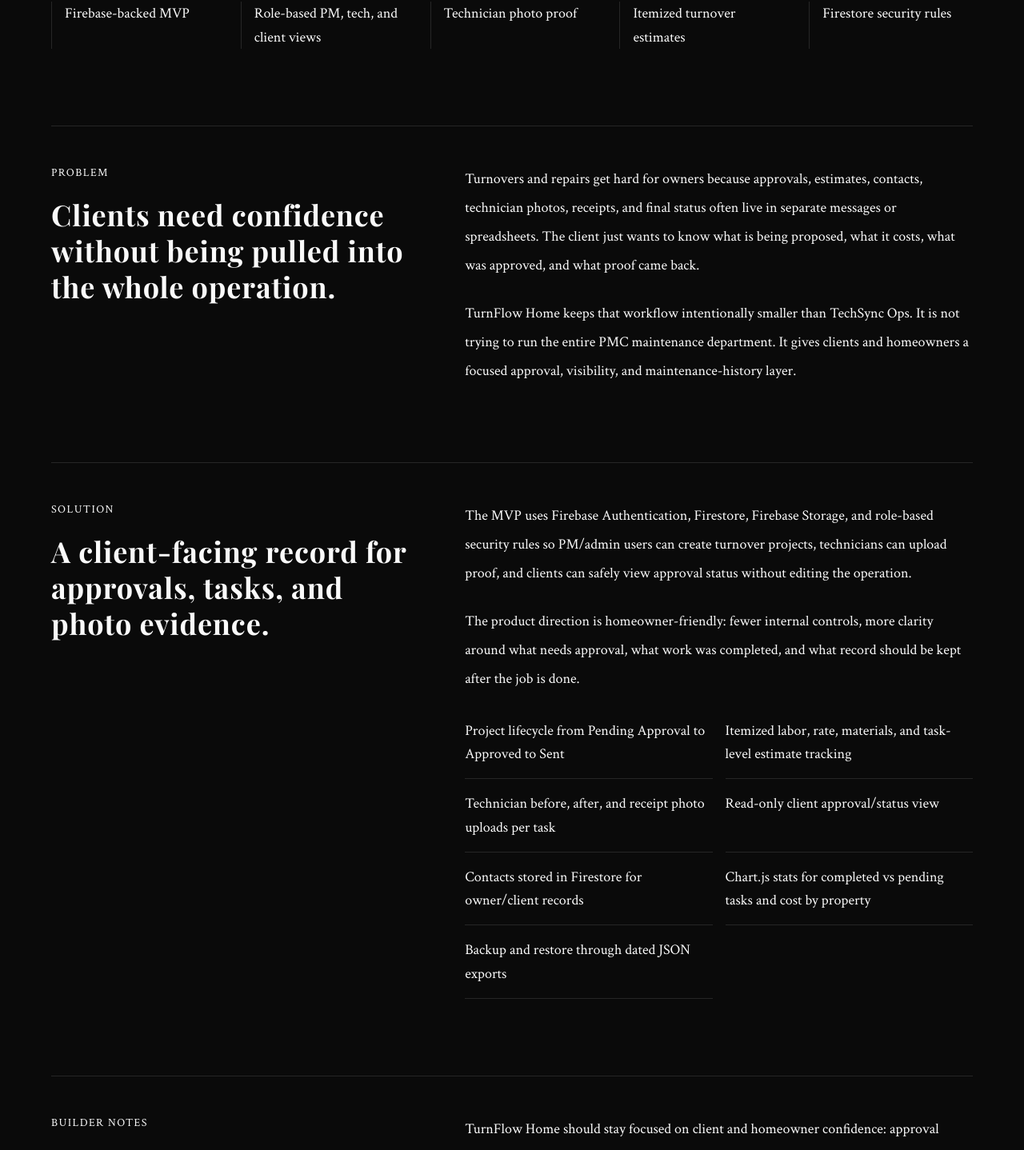
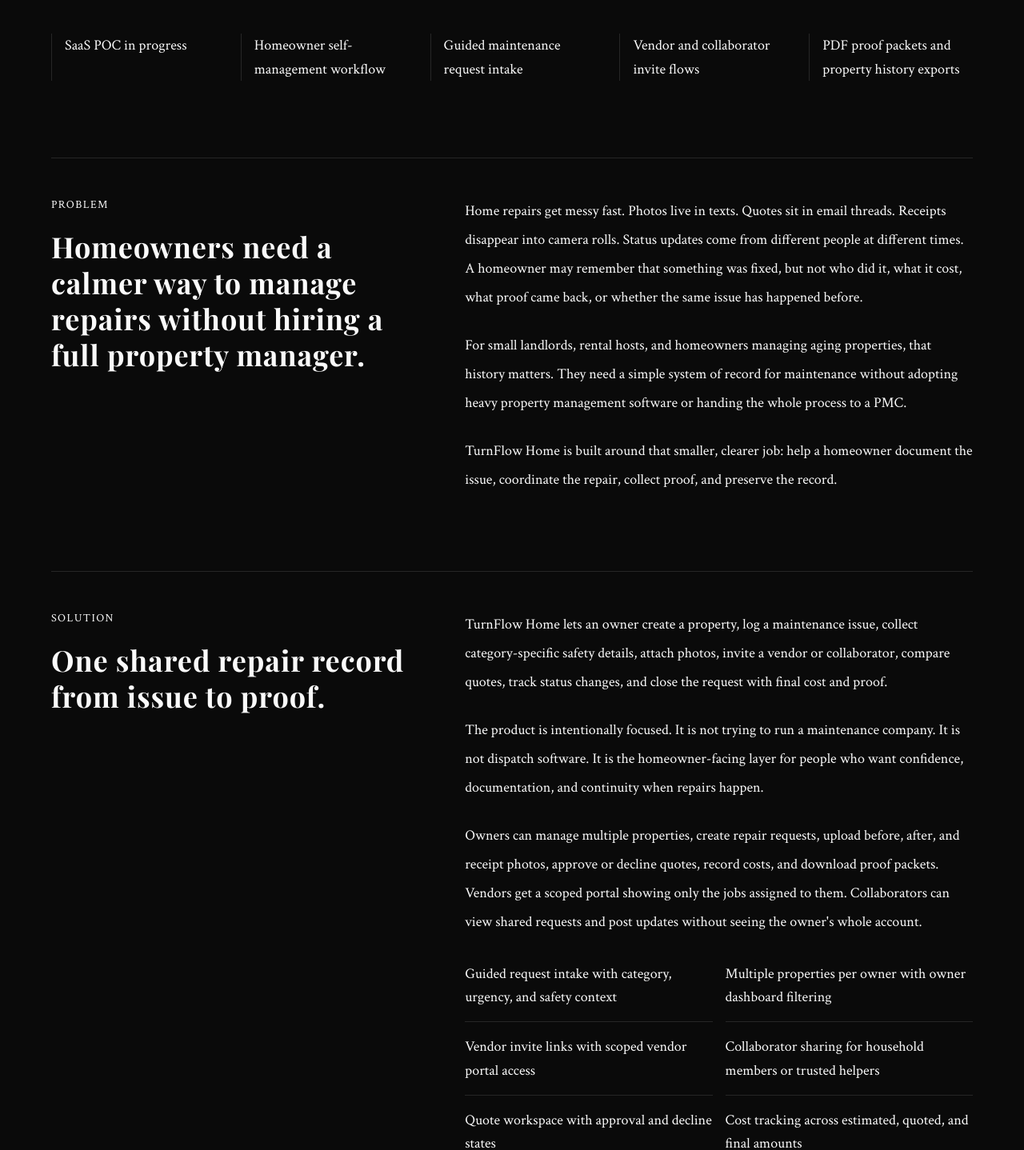
Before and after one commit to hypnoticdata777/calmCommandCenter, a React (Vite) app: page /work in a window 1280 px wide. Shown: the part 10504-11942 px from the top of the page at 80% size. Built offline with nearby package versions, Linux system fonts and the light colour scheme.

Commit message:
Update TurnFlow Home case study positioning

```diff
--- a/src/app/pages/Work.tsx
+++ b/src/app/pages/Work.tsx
@@ -142,21 +142,47 @@
 ];
 
 const turnFlowFacts = [
-  "Firebase-backed MVP",
-  "Role-based PM, tech, and client views",
-  "Technician photo proof",
-  "Itemized turnover estimates",
-  "Firestore security rules",
+  "SaaS POC in progress",
+  "Homeowner self-management workflow",
+  "Guided maintenance request intake",
+  "Vendor and collaborator invite flows",
+  "PDF proof packets and property history exports",
 ];
 
 const turnFlowFeatures = [
-  "Project lifecycle from Pending Approval to Approved to Sent",
-  "Itemized labor, rate, materials, and task-level estimate tracking",
-  "Technician before, after, and receipt photo uploads per task",
-  "Read-only client approval/status view",
-  "Contacts stored in Firestore for owner/client records",
-  "Chart.js stats for completed vs pending tasks and cost by property",
-  "Backup and restore through dated JSON exports",
+  "Guided request intake with category, urgency, and safety context",
+  "Multiple properties per owner with owner dashboard filtering",
+  "Vendor invite links with scoped vendor portal access",
+  "Collaborator sharing for household members or trusted helpers",
+  "Quote workspace with approval and decline states",
+  "Cost tracking across estimated, quoted, and final amounts",
+  "Append-only decision log for status and quote changes",
+  "Completion proof workflow with final cost and evidence capture",
+  "Photo uploads for before, after, receipt, and other evidence",
+  "Property document vault for receipts, warranties, manuals, invoices, and inspections",
+  "Recurring maintenance calendar with due-soon and overdue tracking",
+  "PDF proof packets plus PDF, CSV, and JSON export paths",
+];
+
+const turnFlowCurrentBuild = [
+  "Next.js App Router and TypeScript",
+  "Neon Postgres with Drizzle ORM",
+  "Auth.js / NextAuth credentials authentication",
+  "Server Actions with role and ownership checks",
+  "Vercel Blob for photo and document uploads",
+  "Resend-ready notification flow with delivery logging",
+  "Vercel Cron for recurring maintenance reminder digests",
+  "Owner, vendor, and collaborator portals",
+];
+
+const turnFlowNextSteps = [
+  "Public-safe hosted demo",
+  "Updated screenshots from the Next.js version",
+  "Self-serve onboarding for first property and first request",
+  "Production-ready database migration flow",
+  "Stronger server-side validation around completion proof and request status",
+  "Clearer SaaS positioning for homeowners who do not want a PMC",
+  "Early pricing test for small landlords and rental hosts",
 ];
 
 const turnFlowLinks = [
@@ -826,14 +852,15 @@
           <div className="max-w-4xl space-y-8">
             <SectionLabel>Work / Case Study 04</SectionLabel>
             <h2 className="text-4xl md:text-6xl font-bold tracking-wide leading-tight">
-              TurnFlow Home: client-side maintenance approvals with proof built
-              in.
+              TurnFlow Home: homeowner maintenance records with proof built in.
             </h2>
             <p className="max-w-3xl text-lg md:text-xl leading-loose text-foreground/70">
-              A Firebase-backed MVP for homeowners and owner clients who need a
-              calmer way to review turnover work, understand itemized estimates,
-              watch approval status, and keep technician photo proof in one
-              shared record without needing the whole PMC command center.
+              A homeowner-first maintenance tracker for people who manage
+              repairs themselves and do not want to hand the whole process to a
+              property management company. TurnFlow Home keeps the repair
+              record in one place: what broke, what proof was collected, who
+              was invited, what was quoted, what changed, what was approved,
+              and what was finally completed.
             </p>
 
             <div className="flex flex-wrap gap-3">
@@ -875,24 +902,30 @@
           <div className="space-y-5">
             <SectionLabel>Problem</SectionLabel>
             <h2 className="text-3xl md:text-4xl font-bold leading-tight tracking-wide">
-              Clients need confidence without being pulled into the whole
-              operation.
+              Homeowners need a calmer way to manage repairs without hiring a
+              full property manager.
             </h2>
           </div>
 
           <div className="space-y-6 text-lg leading-loose text-foreground/70">
             <p>
-              Turnovers and repairs get hard for owners because approvals,
-              estimates, contacts, technician photos, receipts, and final status
-              often live in separate messages or spreadsheets. The client just
-              wants to know what is being proposed, what it costs, what was
-              approved, and what proof came back.
+              Home repairs get messy fast. Photos live in texts. Quotes sit in
+              email threads. Receipts disappear into camera rolls. Status
+              updates come from different people at different times. A
+              homeowner may remember that something was fixed, but not who did
+              it, what it cost, what proof came back, or whether the same issue
+              has happened before.
             </p>
             <p>
-              TurnFlow Home keeps that workflow intentionally smaller than
-              TechSync Ops. It is not trying to run the entire PMC maintenance
-              department. It gives clients and homeowners a focused approval,
-              visibility, and maintenance-history layer.
+              For small landlords, rental hosts, and homeowners managing aging
+              properties, that history matters. They need a simple system of
+              record for maintenance without adopting heavy property management
+              software or handing the whole process to a PMC.
+            </p>
+            <p className="text-foreground/90">
+              TurnFlow Home is built around that smaller, clearer job: help a
+              homeowner document the issue, coordinate the repair, collect
+              proof, and preserve the record.
             </p>
           </div>
         </motion.section>
@@ -907,23 +940,32 @@
           <div className="space-y-5">
             <SectionLabel>Solution</SectionLabel>
             <h2 className="text-3xl md:text-4xl font-bold leading-tight tracking-wide">
-              A client-facing record for approvals, tasks, and photo evidence.
+              One shared repair record from issue to proof.
             </h2>
           </div>
 
           <div className="space-y-8">
             <div className="space-y-6 text-lg leading-loose text-foreground/70">
               <p>
-                The MVP uses Firebase Authentication, Firestore, Firebase
-                Storage, and role-based security rules so PM/admin users can
-                create turnover projects, technicians can upload proof, and
-                clients can safely view approval status without editing the
-                operation.
+                TurnFlow Home lets an owner create a property, log a
+                maintenance issue, collect category-specific safety details,
+                attach photos, invite a vendor or collaborator, compare quotes,
+                track status changes, and close the request with final cost and
+                proof.
               </p>
               <p className="text-foreground/90">
-                The product direction is homeowner-friendly: fewer internal
-                controls, more clarity around what needs approval, what work was
-                completed, and what record should be kept after the job is done.
+                The product is intentionally focused. It is not trying to run a
+                maintenance company. It is not dispatch software. It is the
+                homeowner-facing layer for people who want confidence,
+                documentation, and continuity when repairs happen.
+              </p>
+              <p>
+                Owners can manage multiple properties, create repair requests,
+                upload before, after, and receipt photos, approve or decline
+                quotes, record costs, and download proof packets. Vendors get a
+                scoped portal showing only the jobs assigned to them.
+                Collaborators can view shared requests and post updates without
+                seeing the owner's whole account.
               </p>
             </div>
 
@@ -948,26 +990,105 @@
           className="grid gap-12 border-t border-foreground/10 pt-12 lg:grid-cols-[0.85fr_1.15fr]"
         >
           <div className="space-y-5">
+            <SectionLabel>Current Build</SectionLabel>
+            <h2 className="text-3xl md:text-4xl font-bold leading-tight tracking-wide">
+              Rebuilt from a Firebase MVP into a full-stack SaaS-style POC.
+            </h2>
+          </div>
+
+          <div className="space-y-8">
+            <div className="space-y-6 text-lg leading-loose text-foreground/70">
+              <p>
+                The first version used Firebase Authentication, Firestore,
+                Firebase Storage, and Firestore security rules. That MVP proved
+                the workflow: role-based views, technician photo proof,
+                itemized estimates, client-facing approval status, and JSON
+                backup and restore.
+              </p>
+              <p className="text-foreground/90">
+                The current version moves the project closer to a real SaaS
+                foundation with stronger ownership checks, database-backed
+                records, file uploads, notification logging, recurring
+                reminders, and public-safe demo data.
+              </p>
+            </div>
+
+            <div className="grid gap-4 sm:grid-cols-2">
+              {turnFlowCurrentBuild.map((item) => (
+                <p
+                  key={item}
+                  className="border-b border-foreground/10 pb-4 text-lg leading-relaxed text-foreground/75"
+                >
+                  {item}
+                </p>
+              ))}
+            </div>
+          </div>
+        </motion.section>
+
+        <motion.section
+          initial={{ opacity: 0, y: 18 }}
+          whileInView={{ opacity: 1, y: 0 }}
+          viewport={{ once: true, margin: "-120px" }}
+          transition={{ duration: 0.9, ease: "easeIn" }}
+          className="grid gap-12 border-t border-foreground/10 pt-12 lg:grid-cols-[0.85fr_1.15fr]"
+        >
+          <div className="space-y-5">
             <SectionLabel>Builder Notes</SectionLabel>
             <h2 className="text-3xl md:text-4xl font-bold leading-tight tracking-wide">
-              The client layer should feel simpler than the ops layer.
+              The product should feel lighter than property management
+              software.
             </h2>
           </div>
 
           <div className="space-y-6 text-lg leading-loose text-foreground/70">
             <p>
-              TurnFlow Home should stay focused on client and homeowner
-              confidence: approval clarity, cost context, maintenance records,
-              and proof. That keeps it distinct from TechSync Ops, which owns
-              dispatch, routing, workload, technician management, and company
-              reporting.
+              TurnFlow Home is strongest when it stays focused on homeowner
+              confidence: what happened, what it cost, who was involved, what
+              proof came back, and what record should be kept afterward.
             </p>
-            <p className="text-foreground/90">
-              Next up: public-safe screenshots, a hosted demo environment,
-              polished client approval screens, stronger owner-facing PDF
-              exports, notification flows, and a tighter split between
-              homeowner self-management and PMC-managed projects.
+            <p>
+              That keeps it distinct from a PMC operations platform. A property
+              management company needs dispatch, routing, technician workload,
+              internal reporting, vendor management, and company controls. A
+              homeowner usually needs something calmer: a trusted repair
+              history and a clear way to coordinate work without losing the
+              thread.
             </p>
+            <p>
+              The next product phase is about turning the POC into a
+              public-safe SaaS demo: stronger server-side guardrails, cleaner
+              first-run onboarding, a hosted demo environment, updated
+              screenshots, clearer homeowner positioning, and lightweight
+              pricing experiments for self-managing homeowners, small landlords,
+              and short-term rental hosts.
+            </p>
+          </div>
+        </motion.section>
+
+        <motion.section
+          initial={{ opacity: 0, y: 18 }}
+          whileInView={{ opacity: 1, y: 0 }}
+          viewport={{ once: true, margin: "-120px" }}
+          transition={{ duration: 0.9, ease: "easeIn" }}
+          className="grid gap-12 border-t border-foreground/10 pt-12 lg:grid-cols-[0.85fr_1.15fr]"
+        >
+          <div className="space-y-5">
+            <SectionLabel>Next Up</SectionLabel>
+            <h2 className="text-3xl md:text-4xl font-bold leading-tight tracking-wide">
+              What has to happen before the public demo.
+            </h2>
+          </div>
+
+          <div className="grid gap-5">
+            {turnFlowNextSteps.map((step) => (
+              <p
+                key={step}
+                className="border-b border-foreground/10 pb-5 text-lg leading-loose text-foreground/72"
+              >
+                {step}
+              </p>
+            ))}
           </div>
         </motion.section>
       </motion.div>
```
